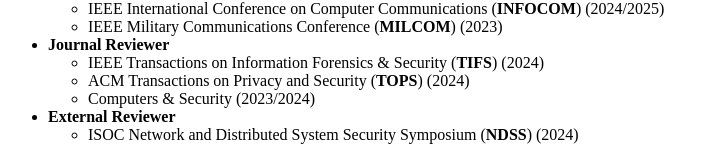
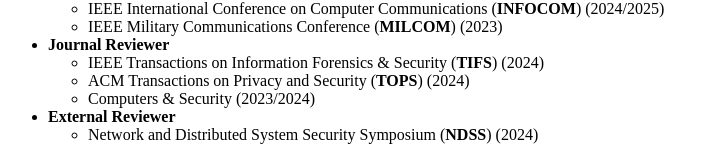
Before and after one commit to YunlongXing/yunlongxing.github.io, a Jekyll site: the page built from _pages/includes/others.md, in a window 1280 px wide. Shown: the part 767-924 px from the top of the page, without its empty margins (0-719 px from the left). Built offline with Jekyll 4.4.1, drawn with Linux system fonts in a browser that asks for light colours; our own code applies the rules of GitHub Pages for plain Markdown files.

Commit message:
Update others.md

```diff
--- a/_pages/includes/others.md
+++ b/_pages/includes/others.md
@@ -10,4 +10,4 @@
   - ACM Transactions on Privacy and Security (**TOPS**) (2024)
   - Computers & Security (2023/2024)
 - **External Reviewer**
-  - ISOC Network and Distributed System Security Symposium (**NDSS**) (2024)
+  - Network and Distributed System Security Symposium (**NDSS**) (2024)
```
